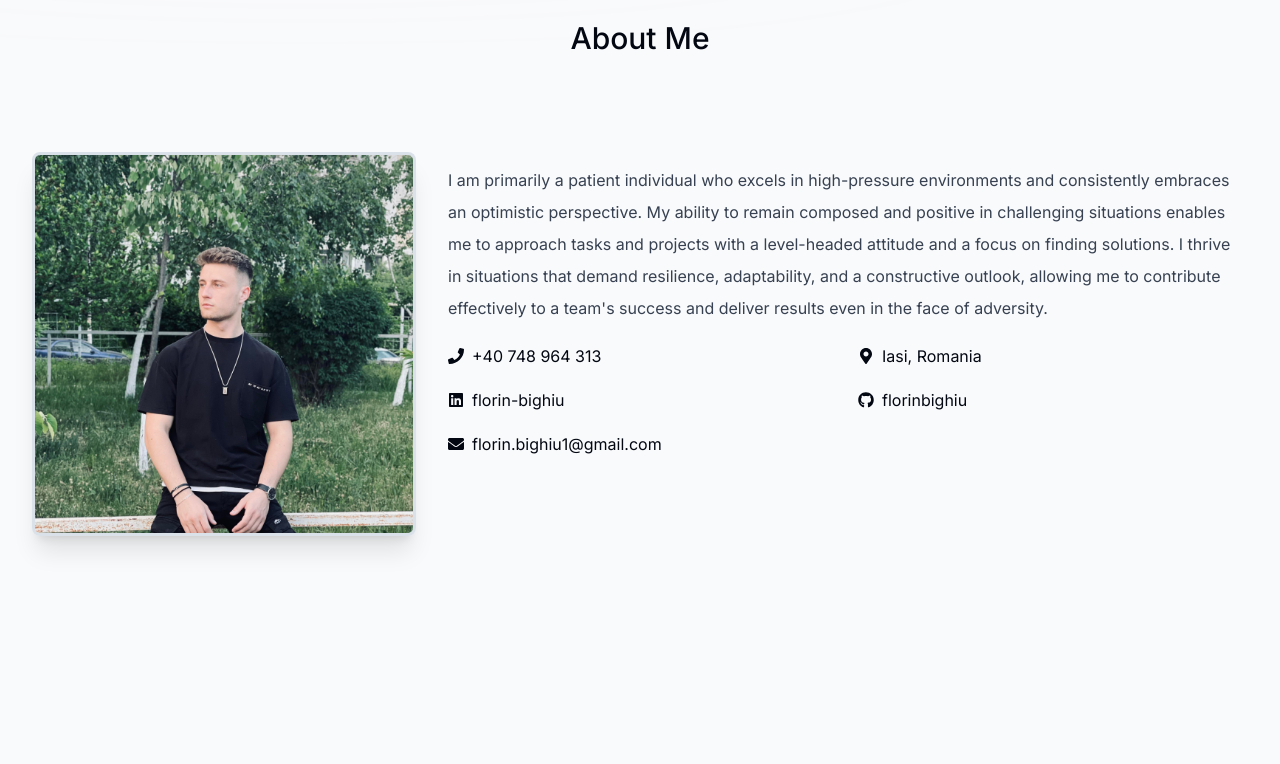
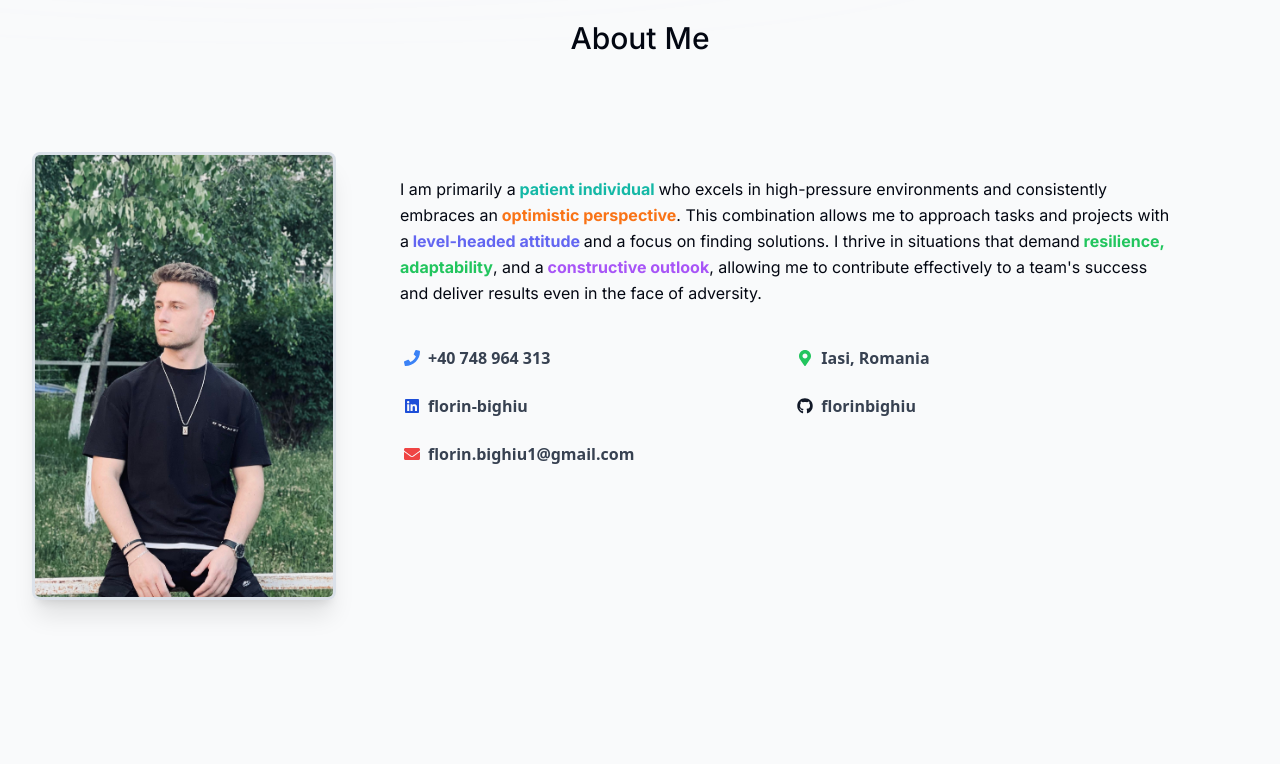
Before and after one commit to florinbighiu/portofolio, a Next.js app: page / in a window 1280 px wide. Shown: the part 862-1626 px from the top of the page. Built offline with nearby package versions, Linux system fonts and the light colour scheme.

Commit message:
Added colors to incons on the about and intro components

```diff
--- a/components/about.tsx
+++ b/components/about.tsx
@@ -24,41 +24,51 @@ export default function About() {
       <div className="container mx-auto px-4 py-16">
         <div className="flex flex-col lg:flex-row md:space-x-8">
           <Image
-            className="transition-all hover:translate-x-2 hover:translate-y-2 cursor-pointer rounded-lg object-cover border-[0.2rem] dark:border-white/65 border-slate-300/65 shadow-xl w-full lg:w-1/2 h-96"
+            className="cursor-pointer rounded-lg object-cover border-[0.2rem] dark:border-white/65 border-slate-300/65 shadow-xl w-full lg:w-1/4 h-[28em]"
             src={profileImg}
             alt="Florin's picture"
           />
-          <div className="flex flex-col space-y-4 mt-6 lg:mt-0 xl:mt-3">
-            <p className="text-gray-700 dark:text-gray-100 text-start leading-loose">
-              I am primarily a patient individual who excels in high-pressure environments and
-              consistently embraces an optimistic perspective. My ability to remain composed and
-              positive in challenging situations enables me to approach tasks and projects with a
-              level-headed attitude and a focus on finding solutions. I thrive in situations that
-              demand resilience, adaptability, and a constructive outlook, allowing me to contribute
-              effectively to a team's success and deliver results even in the face of adversity.
+          <div className="flex flex-col lg:w-2/3 space-y-8 px-3 md:px-0 mt-8 lg:mt-4 xl:mt-6">
+            <p className="text-start leading-relaxed lg:ml-8">
+              I am primarily a<span className="font-bold text-teal-500"> patient individual </span>{" "}
+              who excels in high-pressure environments and consistently embraces an
+              <span className="font-bold text-orange-500"> optimistic perspective</span>. This
+              combination allows me to approach tasks and projects with a
+              <span className="font-bold text-indigo-500"> level-headed attitude </span>
+              and a focus on finding solutions. I thrive in situations that demand
+              <span className="font-bold text-green-500"> resilience, adaptability</span>, and a
+              <span className="font-bold text-purple-500"> constructive outlook</span>, allowing me
+              to contribute effectively to a team's success and deliver results even in the face of
+              adversity.
             </p>
-            <ul className="grid sm:grid-cols-2 gap-y-3 gap-x-5">
-              <li className="flex items-center">
-                <FaPhone className="mr-2" />
+            <ul className="grid font-sans font-semibold sm:grid-cols-2 p-1 lg:ml-8 gap-y-4 gap-x-4">
+              <li className="flex items-center text-gray-700 dark:text-gray-200 dar hover:text-gray-500">
+                <FaPhone className="mr-2 text-blue-500" />
                 <span>
-                  <a href="tel:+40748964313">+40 748 964 313</a>
+                  <a href="tel:+40748964313" className="">
+                    +40 748 964 313
+                  </a>
                 </span>
               </li>
-              <li className="flex items-center">
-                <FaMapMarkerAlt className="mr-2" />
+              <li className="flex items-center text-gray-700 dark:text-gray-200 hover:text-gray-500">
+                <FaMapMarkerAlt className="mr-2 text-green-500" />
                 <span>Iasi, Romania</span>
               </li>
-              <li className="flex items-center">
-                <FaLinkedin className="mr-2" />
-                <a href="https://www.linkedin.com/in/florin-bighiu/">florin-bighiu</a>
+              <li className="flex items-center text-gray-700 dark:text-gray-200 hover:text-gray-500">
+                <FaLinkedin className="mr-2 text-blue-700" />
+                <a href="https://www.linkedin.com/in/florin-bighiu/" className="">
+                  florin-bighiu
+                </a>
               </li>
-              <li className="flex items-center">
-                <FaGithub className="mr-2" />
-                <a href="https://github.com/florinbighiu">florinbighiu</a>
+              <li className="flex items-center text-gray-700 dark:text-gray-200 hover:text-gray-500">
+                <FaGithub className="mr-2 dark:text-gray-50 text-gray-900" />
+                <a href="https://github.com/florinbighiu" className="">
+                  florinbighiu
+                </a>
               </li>
-              <li className="flex items-center">
-                <FaEnvelope className="mr-2" />
-                <span>florin.bighiu1@gmail.com</span>
+              <li className="flex items-center text-gray-700 dark:text-gray-200 hover:text-gray-500">
+                <FaEnvelope className="mr-2 text-red-500" />
+                <span className="whitespace-nowrap">florin.bighiu1@gmail.com</span>
               </li>
             </ul>
           </div>
--- a/components/intro.tsx
+++ b/components/intro.tsx
@@ -80,13 +80,13 @@ export default function Intro() {
             className="bg-white p-4 text-gray-700 hover:text-gray-950 flex items-center gap-2 rounded-full focus:scale-[1.15] hover:scale-[1.15] active:scale-105 transition cursor-pointer borderBlack dark:bg-white/10 dark:text-white/60"
             href="https://www.linkedin.com/in/florin-bighiu/"
             target="_blank">
-            <BsLinkedin />
+            <BsLinkedin className="text-blue-600" />
           </a>
           <a
-            className="bg-white p-4 text-gray-700 hover:text-gray-950 flex items-center gap-2 rounded-full focus:scale-[1.15] hover:scale-[1.15] active:scale-105 transition cursor-pointer borderBlack dark:bg-white/10 dark:text-white/60"
+            className="bg-white p-4 text-gray-700 hover:text-gray-950 flex items-center gap-2 rounded-full focus:scale-[1.15] hover:scale-[1.15] active:scale-105 transition cursor-pointer borderBlack dark:bg-white/10"
             href="https://github.com/florinbighiu"
             target="_blank">
-            <FaGithubSquare />
+            <FaGithubSquare className="text-gray-900" />
           </a>
         </div>
       </motion.div>
```
